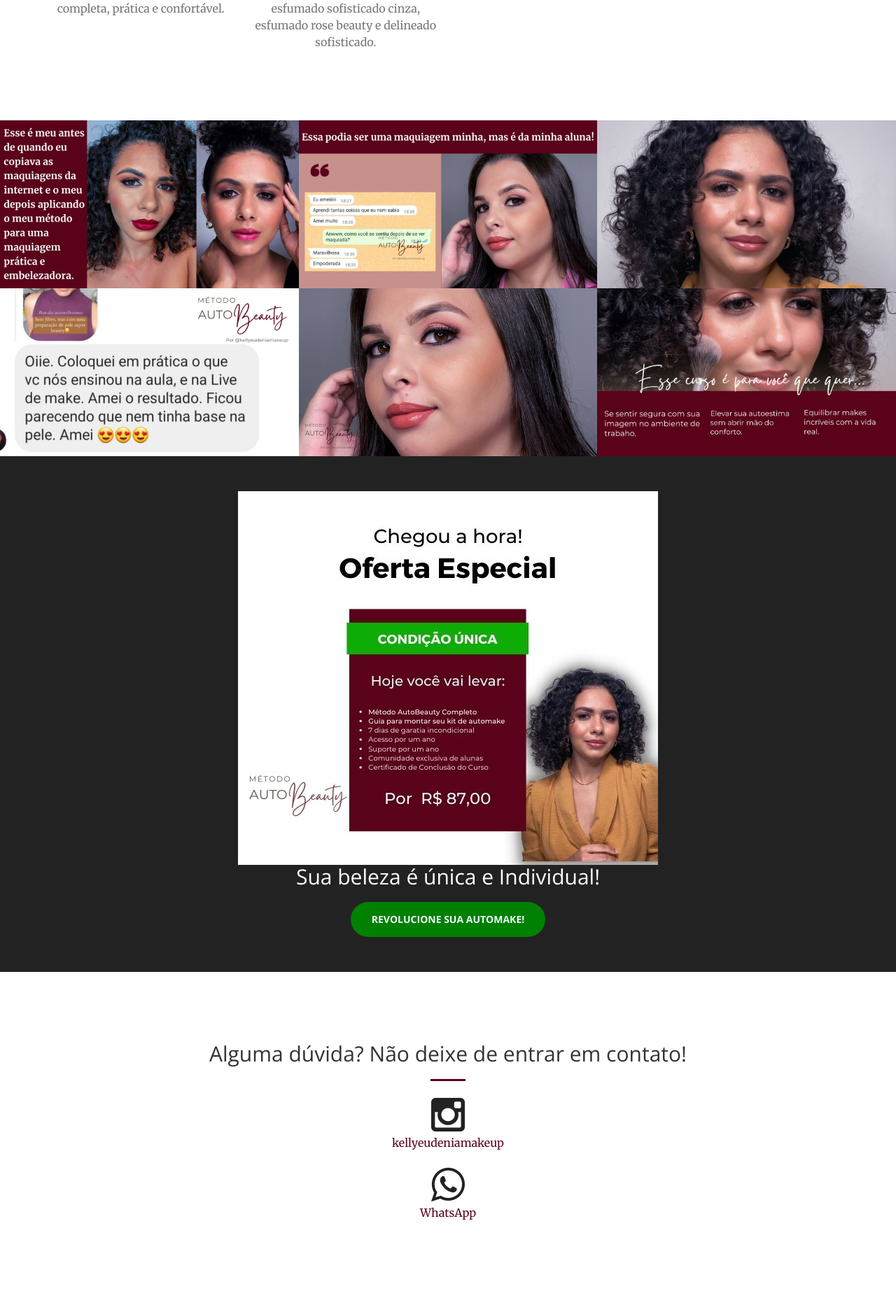
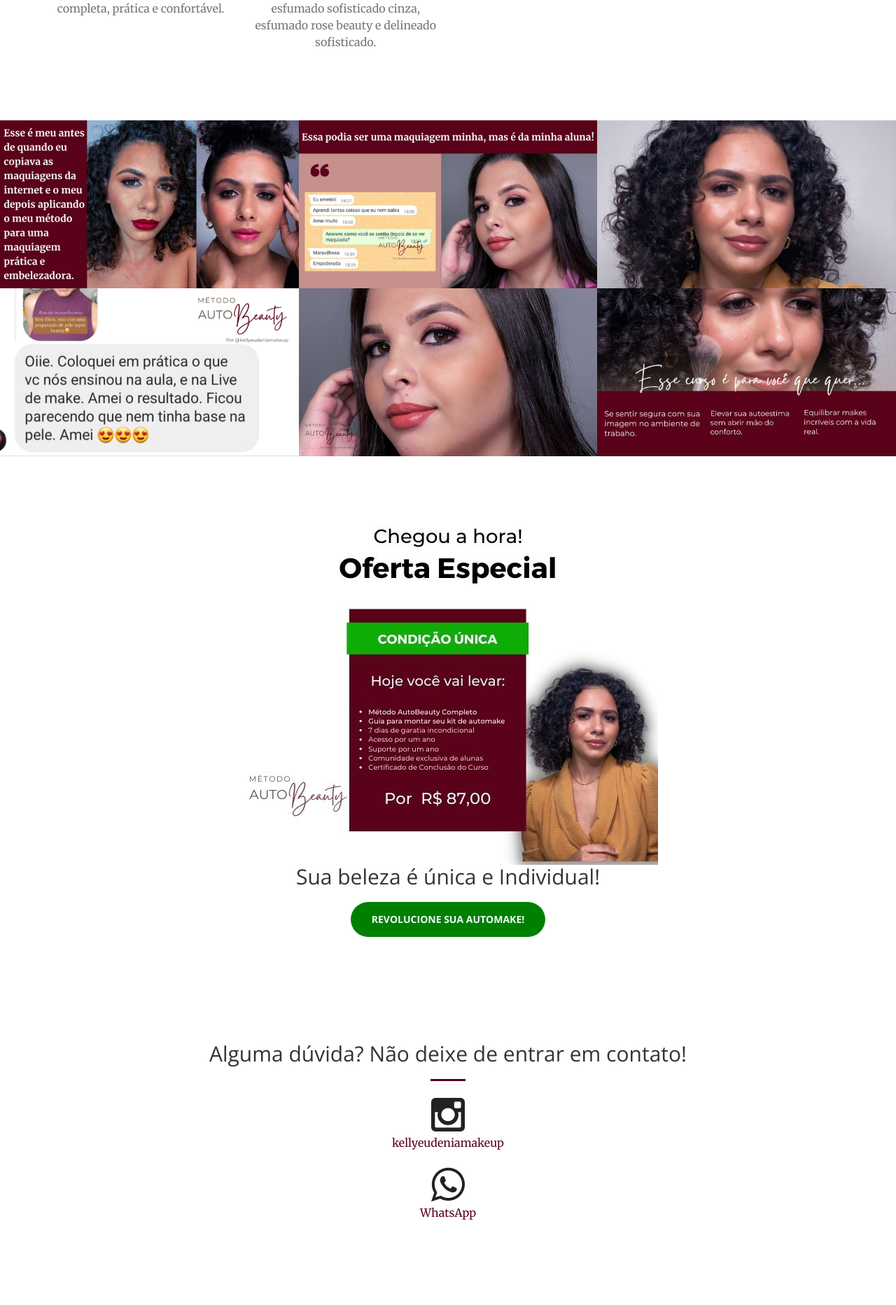
Before and after one commit to kellyeudenia/business-woman, a Jekyll site: the page built from index.html, in a window 1280 px wide. Shown: the part 1408-3273 px from the top of the page at 70% size. Built offline with Jekyll 4.4.1, drawn with Linux system fonts in a browser that asks for light colours.

Commit message:
Setup para a página de vendas.

```diff
--- a/_includes/aside.html
+++ b/_includes/aside.html
@@ -1,4 +1,4 @@
-  <aside class="bg-dark">
+  <aside class="bg-white">
       <div class="container text-center" style="  display: flex; justify-content: center;">
           <div class="call-to-action">
               <img src="img/profile/mine-me.jpg" class="img-responsive"  alt="Imagem de Eudenia Makeup segurando um pincel">
```
